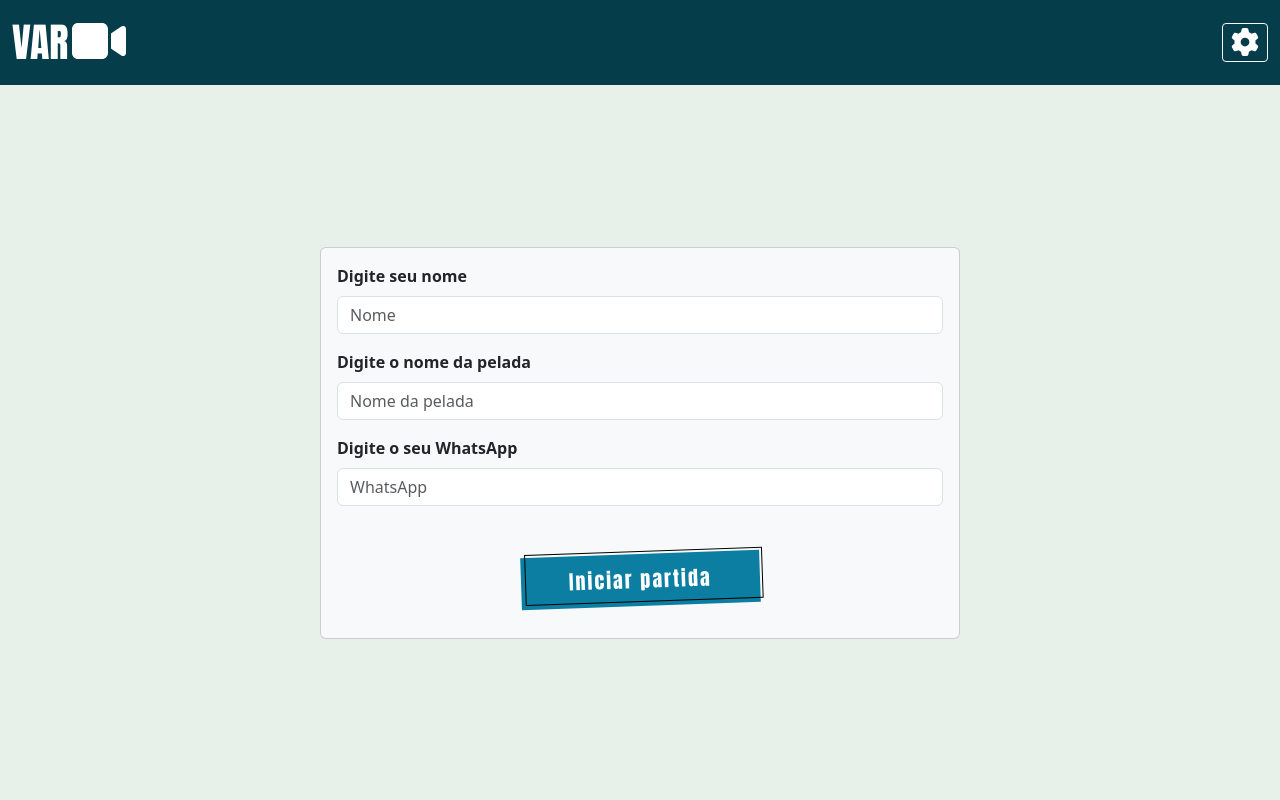
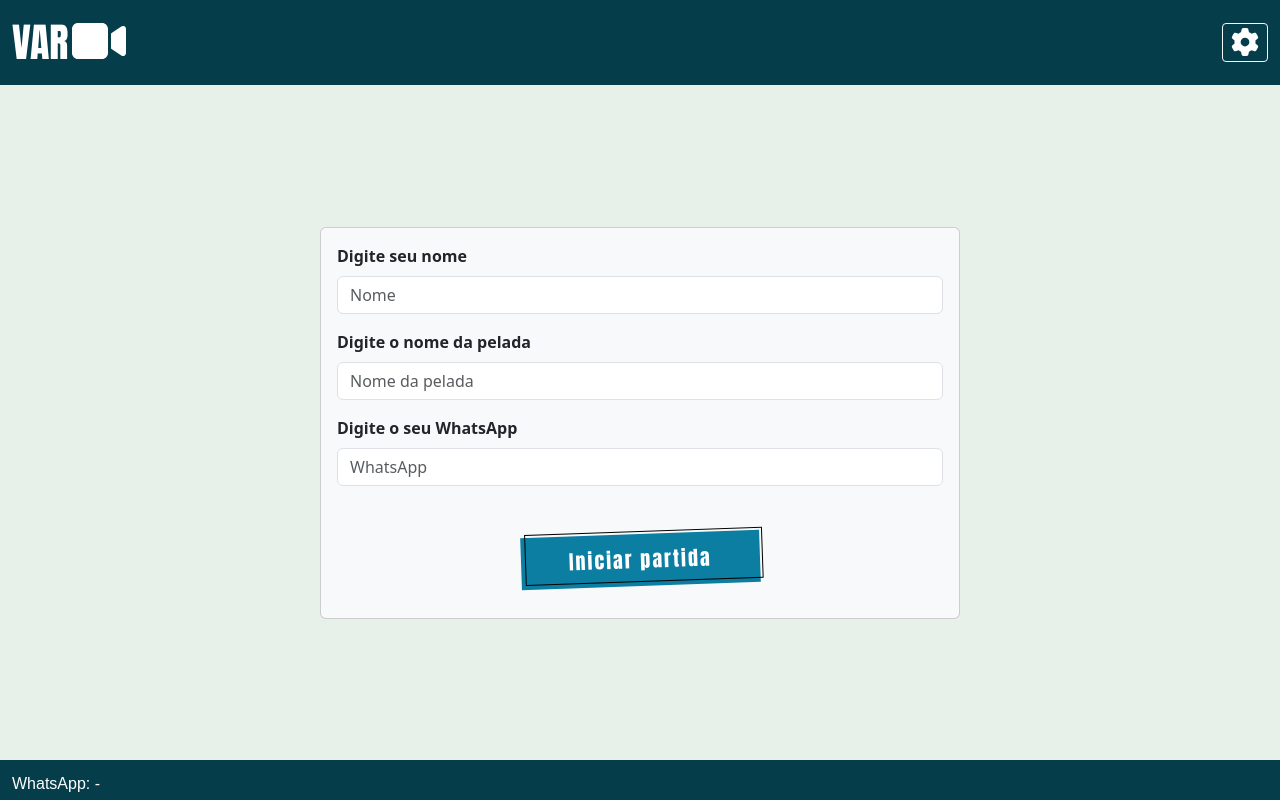
Before and after one commit to guihh98/futcam-front, a React (Create React App) app: page /registration in a window 1280 px wide. Built offline with nearby package versions, Linux system fonts and the light colour scheme.

Commit message:
feat: add footer

```diff
--- /dev/null
+++ b/src/domain/footer/index.tsx
@@ -0,0 +1,17 @@
+import React from 'react';
+import { FooterContainer } from './styles';
+import { useSelector } from 'react-redux';
+
+export interface FooterProps {
+
+}
+
+export const Footer = (): JSX.Element => {
+    const phoneNumber = useSelector((state: any) => state.startForm.phoneNumber)
+    const userName = useSelector((state: any) => state.startForm.name)
+  return (
+    <FooterContainer>
+      <p>WhatsApp: {phoneNumber} - {userName}</p>
+    </FooterContainer>
+  );
+}
--- /dev/null
+++ b/src/domain/footer/styles.ts
@@ -0,0 +1,18 @@
+import styled from 'styled-components';
+
+export const FooterContainer = styled.div`
+  width: 100%;
+  height: 40px;
+  max-height: 85px;
+  background-color: #053d4b;
+  display: flex;
+  justify-content: space-between;
+  padding: 12px;
+  color: white;
+  font-family: Arial, Helvetica, sans-serif;
+`
+export const ButtonsWrapper = styled.div`
+  display: flex;
+  justify-content: center;
+  align-items: center;
+`
--- a/src/main/home/index.tsx
+++ b/src/main/home/index.tsx
@@ -1,6 +1,7 @@
 import {HomeContainer, RouterWrapper} from "./styles";
 import {Outlet} from "react-router-dom";
 import {Header} from "../../domain/header";
+import { Footer } from "../../domain/footer";
 export interface HomeProps {
 
 }
@@ -12,6 +13,7 @@ export const Home = (): JSX.Element => {
         <RouterWrapper>
             <Outlet />
         </RouterWrapper>
+        <Footer />
     </HomeContainer>
   )
 }
--- a/src/main/home/styles.ts
+++ b/src/main/home/styles.ts
@@ -5,7 +5,7 @@ export const HomeContainer = styled.div`
 `
 export const RouterWrapper = styled.div`
   width: 100%;
-  height: calc(100% - 85px);
+  height: calc(100% - 125px);
   display: flex;
   justify-content: center;
   align-items: center;
```
